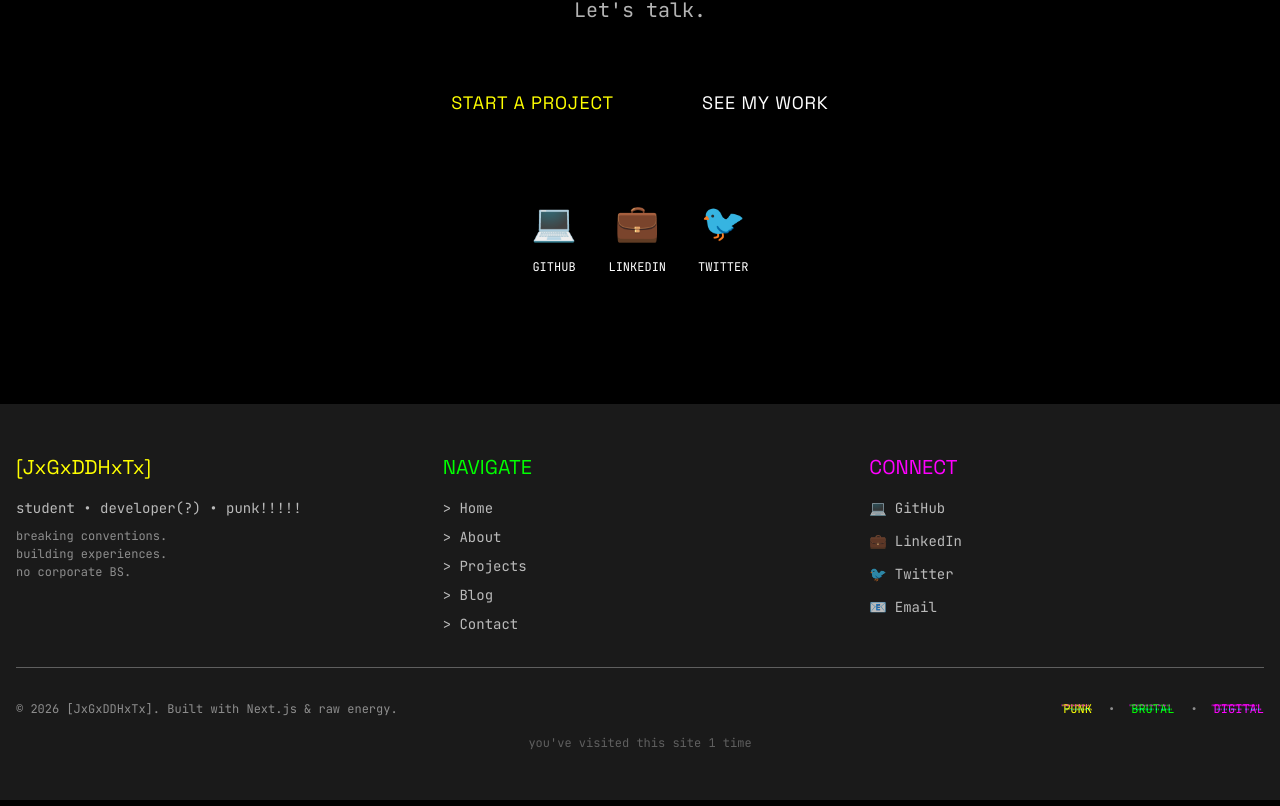
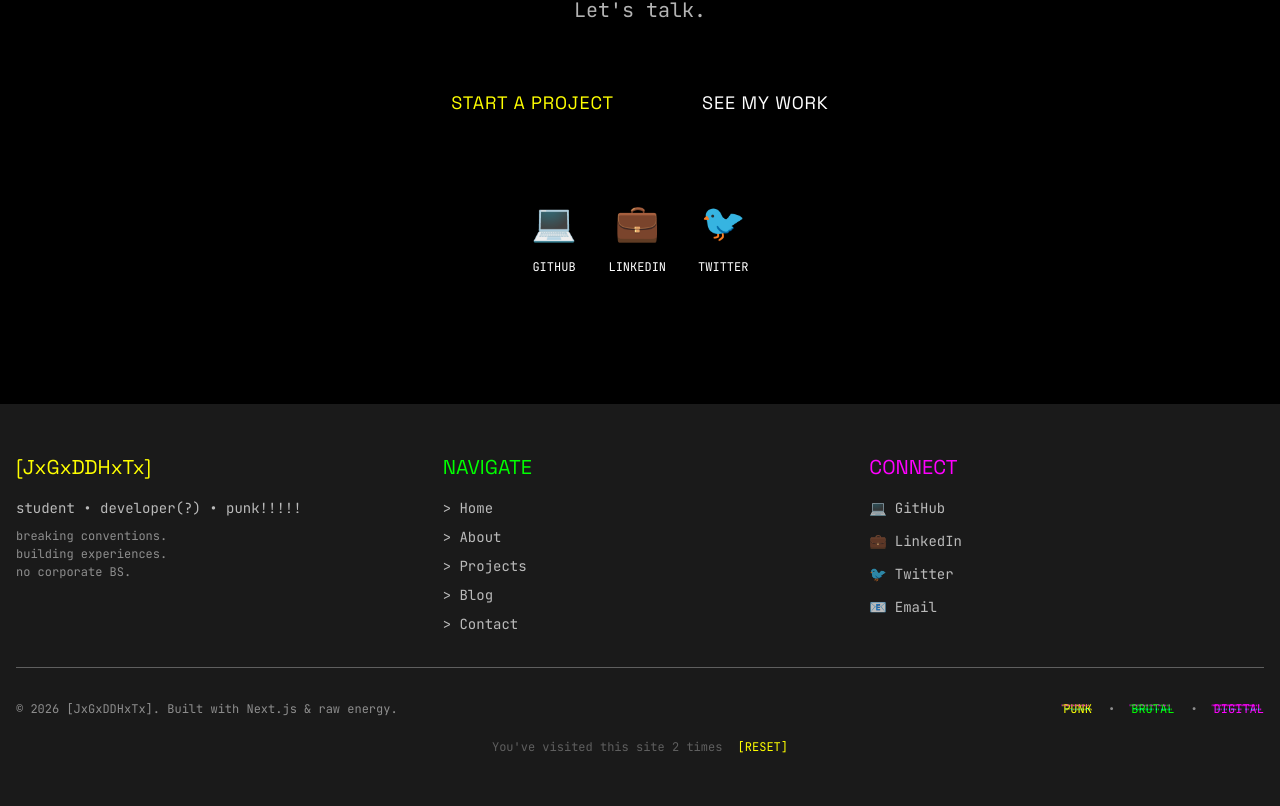
Before and after one commit to garinarka/webperso, a Next.js app: page / in a window 1280 px wide. Shown: the part 2790-3596 px from the top of the page. Built offline with nearby package versions, Linux system fonts and the light colour scheme.

Commit message:
fix: visit counter - move to separate client component, fix NaN issue

```diff
--- a/components/Footer.tsx
+++ b/components/Footer.tsx
@@ -1,19 +1,9 @@
-'use client'
-
 import Link from 'next/link'
 import GlitchText from './GlitchText'
-import { useEffect, useState } from 'react'
+import VisitCounter from './VisitCounter'
 
 export default function Footer() {
     const currentYear = new Date().getFullYear()
-    const [visits, setVisits] = useState(0)
-
-    useEffect(() => {
-        // get from local storage
-        const count = parseInt(localStorage.getItem('visitCount') || '0') + 1
-        setVisits(count)
-        localStorage.setItem('visitCount', count.toString())
-    }, [])
 
     return (
         <footer className="bg-punk-gray-100 border-t-brutal border-punk-white text-punk-white mt-auto">
@@ -155,11 +145,9 @@ export default function Footer() {
                     </div>
                 </div>
 
-                {/* visit count */}
+                {/* visit counter */}
                 <div className="text-center mt-4">
-                    <p className="font-mono text-brutal-xs text-punk-white/30">
-                        you've visited this site {visits} time{visits !== 1 ? 's' : ''}
-                    </p>
+                    <VisitCounter />
                 </div>
 
             </div>
--- /dev/null
+++ b/components/VisitCounter.tsx
@@ -0,0 +1,59 @@
+'use client'
+
+import { useEffect, useState } from 'react'
+
+export default function VisitCounter() {
+    const [visits, setVisits] = useState<number | null>(null)
+    const [mounted, setMounted] = useState(false)
+
+    useEffect(() => {
+        setMounted(true)
+        updateCount()
+
+        // Get from localStorage
+        const storedCount = localStorage.getItem('visitCount')
+        const currentCount = storedCount ? parseInt(storedCount, 10) : 0
+        const newCount = currentCount + 1
+
+        setVisits(newCount)
+        localStorage.setItem('visitCount', newCount.toString())
+    }, [])
+
+    const updateCount = () => {
+        const storedCount = localStorage.getItem('visitCount')
+        const currentCount = storedCount ? parseInt(storedCount, 10) : 0
+        const newCount = currentCount + 1
+
+        setVisits(newCount)
+        localStorage.setItem('visitCount', newCount.toString())
+    }
+
+    const resetCount = () => {
+        localStorage.setItem('visitCount', '0')
+        setVisits(1)
+    }
+
+    // Don't render until mounted (prevent hydration mismatch)
+    if (!mounted || visits === null) {
+        return (
+            <p className="font-mono text-brutal-xs text-punk-white/30">
+                Loading visit count...
+            </p>
+        )
+    }
+
+    return (
+        <div className="text-center">
+            <p className="font-mono text-brutal-xs text-punk-white/30 inline">
+                You've visited this site {visits} time{visits !== 1 ? 's' : ''}{' '}
+                <button
+                    onClick={resetCount}
+                    className="text-neon-yellow hover:text-punk-white transition-colors duration-0 ml-2"
+                    title="Reset counter"
+                >
+                    [RESET]
+                </button>
+            </p>
+        </div>
+    )
+}
```
